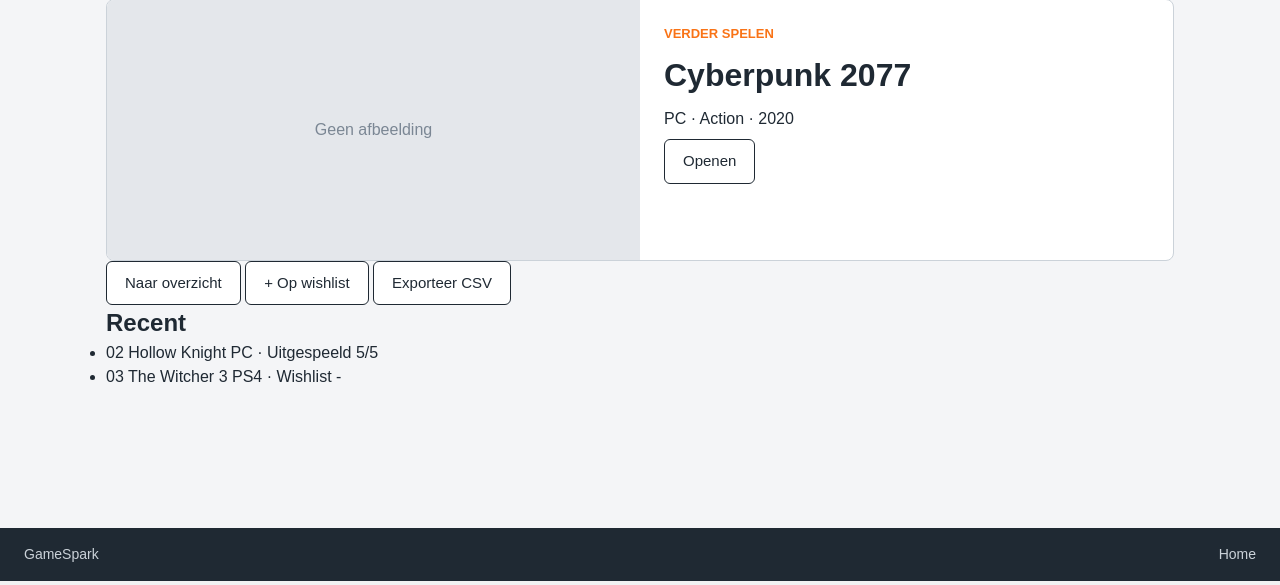
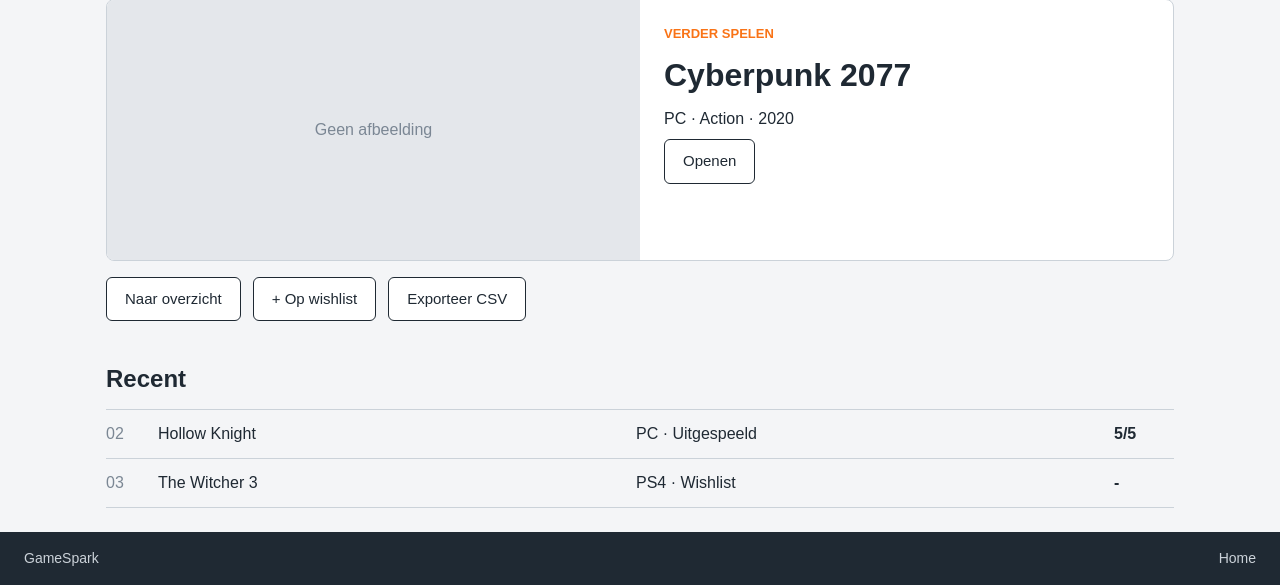
Before and after one commit to SkalitzBlacksmith/GameSpark, a PHP site: page / in a window 1280 px wide. Shown: the part 219-804 px from the top of the page. Run offline with PHP 8.4, Linux system fonts and the light colour scheme.

Commit message:
Added home buttons + recent list CSS

```diff
--- a/public_html/css/style.css
+++ b/public_html/css/style.css
@@ -160,3 +160,35 @@ label {
     color: #f97316;
     font-weight: bold;
 }
+
+.knoppen {
+    display: flex;
+    flex-wrap: wrap;
+    gap: 12px;
+    margin: 16px 0 40px;
+}
+
+.recent h2 {
+    margin-bottom: 12px;
+}
+
+.recent-lijst {
+    list-style: none;
+    border-top: 1px solid #cbd2d9;
+}
+
+.recent-lijst li {
+    display: grid;
+    grid-template-columns: 40px 1fr 1fr 60px;
+    gap: 12px;
+    padding: 12px 0;
+    border-bottom: 1px solid #cbd2d9;
+}
+
+.nummer {
+    color: #7b8794;
+}
+
+.rating {
+    font-weight: bold;
+}
```
